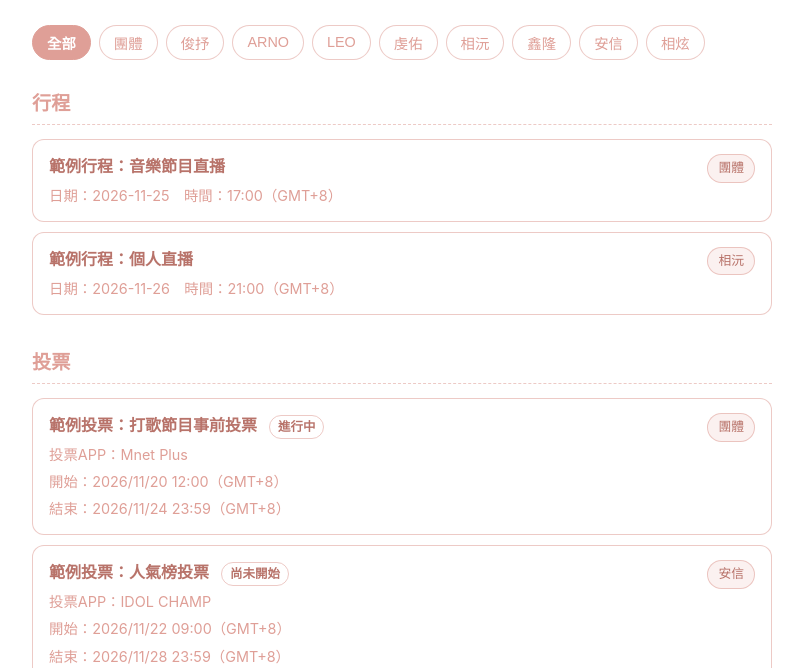
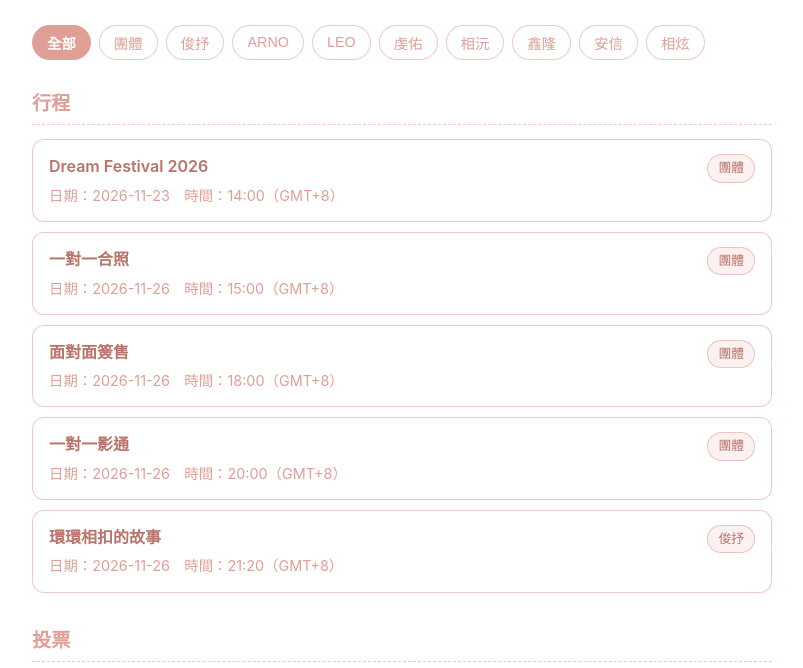
Before and after one commit to ald1a1mem/ALD1-vote, a plain HTML site: page index.html in a window 1280 px wide. Shown: the part 132-800 px from the top of the page, without its empty margins (238-1041 px from the left). Drawn offline with Linux system fonts and the light colour scheme.

Commit message:
Update index.html

```diff
--- a/index.html
+++ b/index.html
@@ -268,35 +268,47 @@
     // 行程資料：日期、時間、行程名稱、標籤
     const SCHEDULES = [
       {
-        title: "範例行程：音樂節目直播",
-        date: "2026-11-25",
-        time: "17:00",
+        title: "Dream Festival 2026",
+        date: "2026-11-23",
+        time: "14:00",
         tag: "團體"
       },
       {
-        title: "範例行程：個人直播",
+        title: "一對一合照",
         date: "2026-11-26",
-        time: "21:00",
-        tag: "相沅"
-      }
+        time: "15:00",
+        tag: "團體"
+      },
+      {
+        title: "面對面簽售",
+        date: "2026-11-26",
+        time: "18:00",
+        tag: "團體"
+      },
+      {
+        title: "一對一影通",
+        date: "2026-11-26",
+        time: "20:00",
+        tag: "團體"
+      },
+      {
+        title: "環環相扣的故事",
+        date: "2026-11-26",
+        time: "21:20",
+        tag: "俊抒"
+      },
     ];
 
     // 投票資料：投票名稱、投票APP、開始時間、結束時間、標籤（皆使用 +08:00 台灣時間）
     const VOTES = [
       {
-        title: "範例投票：打歌節目事前投票",
-        app: "Mnet Plus",
+        title: "KPOP 新人獎總決賽",
+        app: "THEFAN、my1pick",
         startTime: "2026-11-20T12:00:00+08:00",
-        endTime: "2026-11-24T23:59:59+08:00",
+        endTime: "2026-11-28T22:59:59+08:00",
         tag: "團體"
       },
-      {
-        title: "範例投票：人氣榜投票",
-        app: "IDOL CHAMP",
-        startTime: "2026-11-22T09:00:00+08:00",
-        endTime: "2026-11-28T23:59:59+08:00",
-        tag: "安信"
-      }
+
     ];
 
     let selectedTag = "全部";
```
